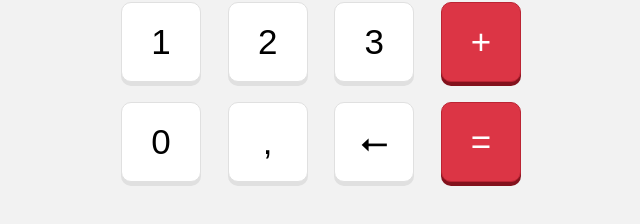
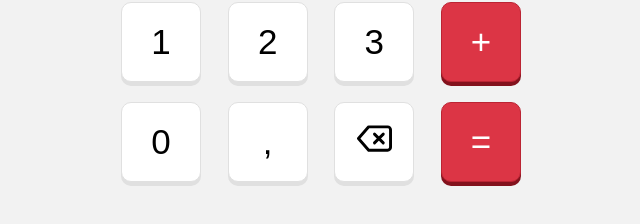
Before and after one commit to oandrewhb/calculadora-simples, a React (Create React App) app: page / in a window 1280 px wide. Shown: the part 536-760 px from the top of the page, without its empty margins (319-959 px from the left). Built offline with nearby package versions, Linux system fonts and the light colour scheme.

Commit message:
Adicionado react-icons

```diff
--- a/package.json
+++ b/package.json
@@ -12,6 +12,7 @@
     "@types/react-dom": "^18.0.6",
     "react": "^18.2.0",
     "react-dom": "^18.2.0",
+    "react-icons": "^4.6.0",
     "react-scripts": "5.0.1",
     "typescript": "^4.8.4",
     "web-vitals": "^2.1.4"
--- a/src/componentes/Teclado/Teclado.tsx
+++ b/src/componentes/Teclado/Teclado.tsx
@@ -1,5 +1,7 @@
 import React from 'react';
 import './Teclado.css';
+
+import { FiDelete } from 'react-icons/fi';
 
 import { EnumComando } from "../../enums/EnumComando";
 import { EnumOperacao } from "../../enums/EnumOperacao";
@@ -24,7 +26,7 @@ function Teclado({comandoDoTeclado}: propsTeclado) {
                     }}
                     disabled={disabled}
                 >
-                    {conteudo === EnumComando.APAGAR ? "⭠" : conteudo}
+                    {conteudo === EnumComando.APAGAR ? <FiDelete /> : conteudo}
                 </button>
             </div>
         );
```
Also changed, not shown: 2 other files (tests, documents, lock files or other folders).
